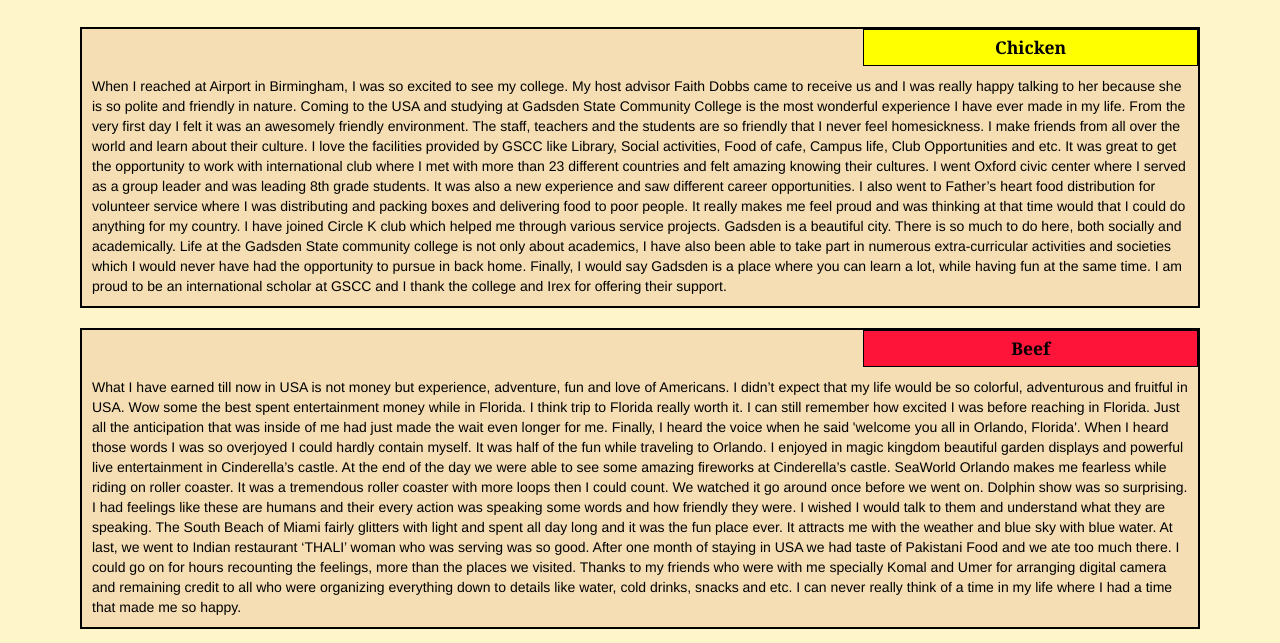
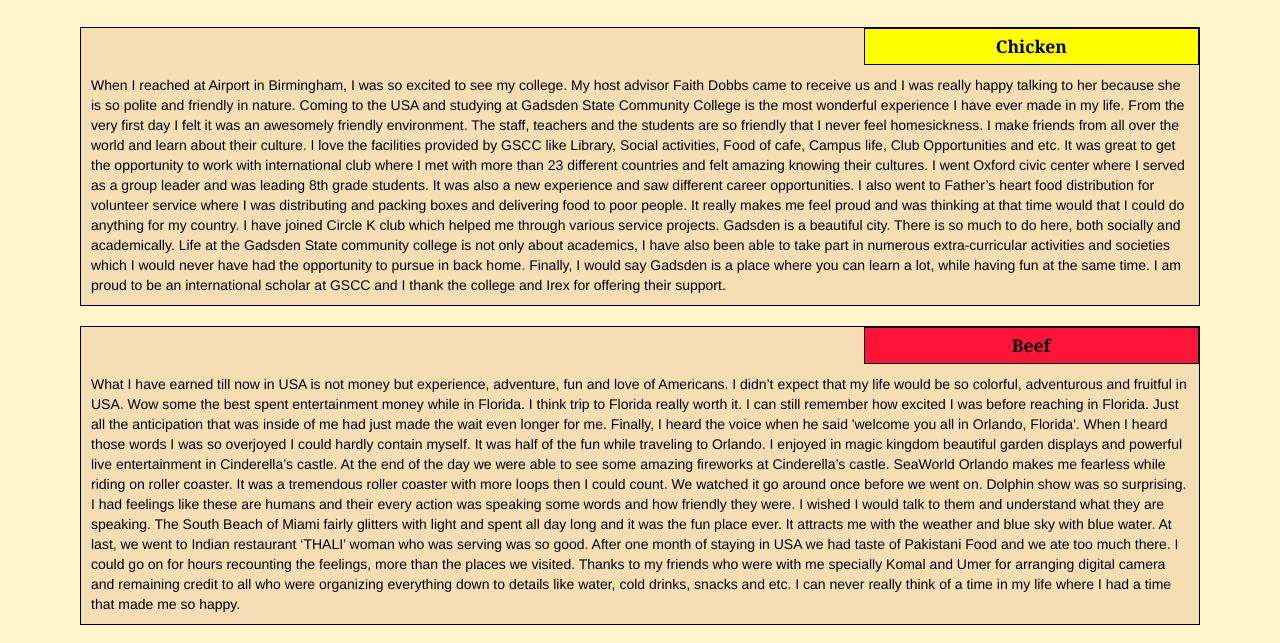
Before and after one commit to avinash1083/module3-assignment, a plain HTML site: page index.html in a window 1280 px wide. Shown: the part 153-796 px from the top of the page. Drawn offline with Linux system fonts and the light colour scheme.

Commit message:
Update style.css

```diff
--- a/style.css
+++ b/style.css
@@ -31,7 +31,7 @@
 }
 
 section {
-	border:	2px solid ;
+	border:	1px solid black ;
 	background-color: wheat;
 	width: 100%;
 	height: auto;
```
